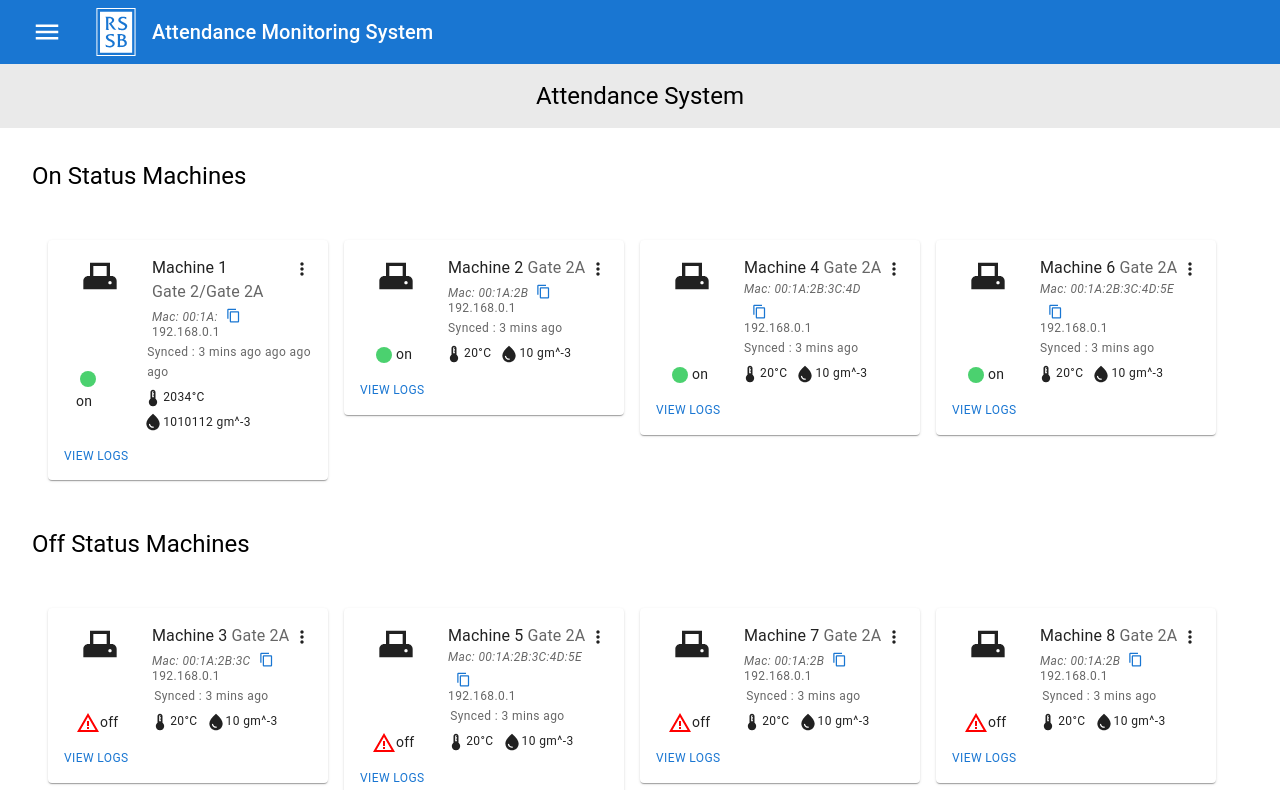
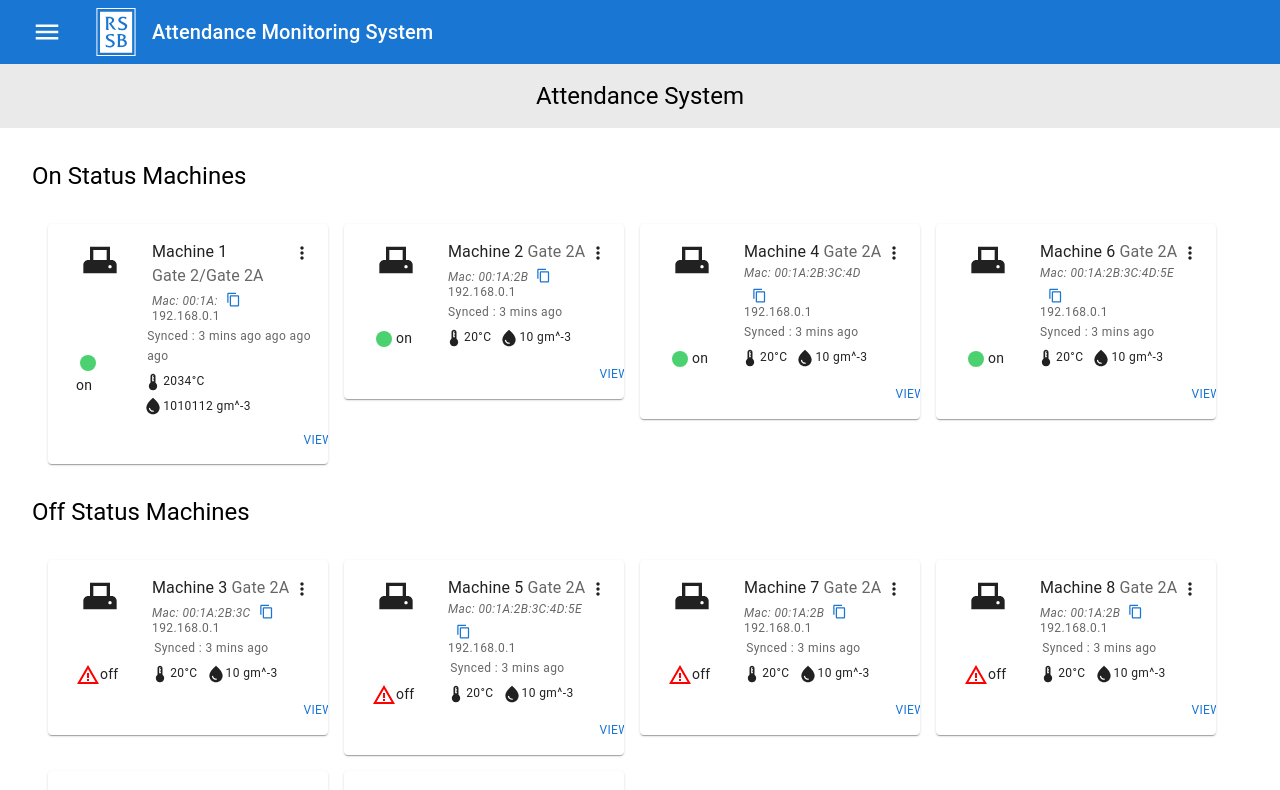
Before and after one commit to Kunalmanchanda19/AttendenceMonitoringSystem, a React (Create React App) app: page /attendance in a window 1280 px wide. Shown: the top 790 px of the page. Built offline with nearby package versions, Linux system fonts and the light colour scheme.

Commit message:
machines design updated

```diff
--- a/src/components/AttendanceMachines/Machines.tsx
+++ b/src/components/AttendanceMachines/Machines.tsx
@@ -188,7 +188,7 @@ const Machines = () => {
     setSnackbarOpen(false);
   };
   const renderMachineCard = (SectionData: typeof data) => (
-    <Grid container spacing={2} sx={{ padding: 4 }}>
+    <Grid container spacing={2} sx={{ paddingX: 4 , paddingY:2}}>
       {SectionData.map((item) => (
         <Grid item key={item.id} xs={12} sm={6} md={4} lg={3} sx={{}}>
           <Card>
@@ -328,7 +328,7 @@ const Machines = () => {
 
             </CardContent>
             <CardActions  className=" " >
-              <Typography onClick={()=>handleviewlogs(item.id)}>
+              <Typography onClick={()=>handleviewlogs(item.id)} sx={{textAlign:"right"}} className=" max-w-xs	">
               <Logs name={nameforid} subtitle={locationforid}  />
               </Typography>
             </CardActions>
@@ -339,7 +339,7 @@ const Machines = () => {
   );
 
   return (
-    <Grid container spacing={2} sx={{ padding: 4 }}>
+    <Grid container spacing={2} sx={{ padding:4}}>
       {onStatusData.length !== 0 ? (
         <>
           <Typography variant="h5" sx={{ padding: 2 }}>
```
